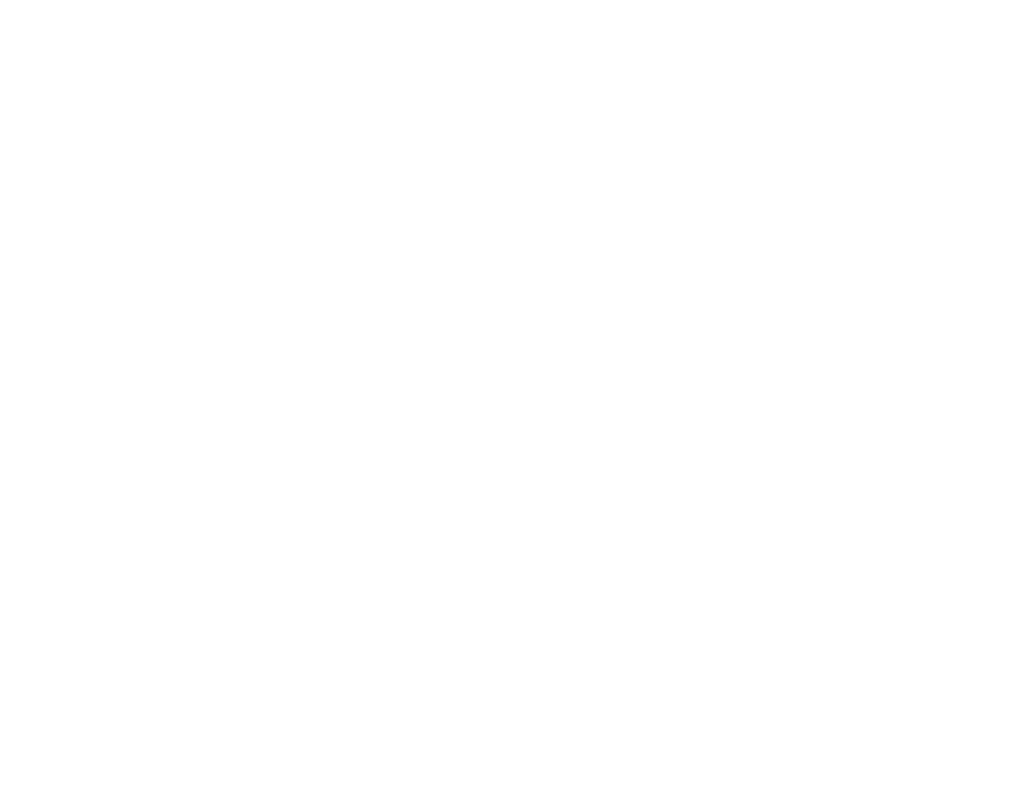
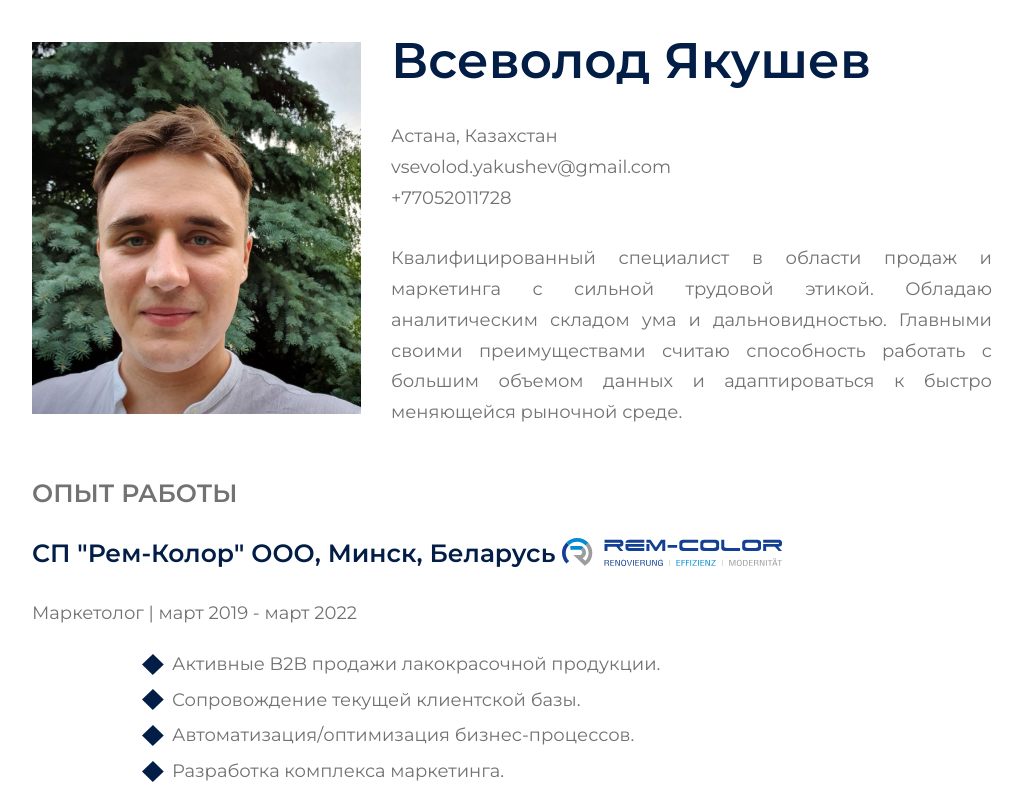
Before and after one commit to VsevolodYakushev/rsschool-cv, a plain HTML site: page index.html in a window 1280 px wide. Shown: the whole page, without its empty margins (128-1150 px from the left). Drawn offline with Linux system fonts and the light colour scheme.

Commit message:
feat: add basic layout and add two block: about, job_experience

```diff
--- a/index.html
+++ b/index.html
@@ -6,11 +6,54 @@
     <link rel = "stylesheet" href="style.css">
     <meta http-equiv="X-UA-Compatible" content="IE=edge">
         <meta name="viewport" content="width=device-width, initial-scale=1.0">
-       <link href="https://fonts.googleapis.com/css?family=Montserrat:regular,500,600,700,800&display=swap" rel="stylesheet" />
-        <title>Relvise</title>
+        <link href="https://fonts.googleapis.com/css?family=Montserrat:100,200,300,regular,500,600,700,800,900,100italic,200italic,300italic,italic,500italic,600italic,700italic,800italic,900italic" rel="stylesheet" />        <title>Relvise</title>
 </head>
 <body>
     <div class="wrapper">
+        <div class="container">
+            <div class="about">
+                <div class="about__row">
+                    <div class="main__photo">
+                        <img src="./img/My_photo.jpg" alt="" class="photo">
+                    </div>
+                    <div class="about__main__inforamation">
+                        <div class="title">
+                            Всеволод Якушев
+                        </div>
+                        <div class="contact">
+                            <p>Астана, Казахстан</p>
+                            <p>vsevolod.yakushev@gmail.com </p>
+                            <p>+77052011728</p>
+
+                            </div>
+                        <div class="about_me">Квалифицированный специалист в области продаж и маркетинга с сильной трудовой этикой. Обладаю аналитическим складом ума и дальновидностью. Главными своими преимуществами считаю способность работать с большим объемом данных и адаптироваться к быстро меняющейся рыночной среде.</div>
+                    </div>
+                </div>
+            </div>
+            <div class="job_experience">
+            <div class="job_experience__row">
+                <div class="job_experience_title title_project">
+                    <p>Опыт работы</p>
+                </div>
+                <div class="job_experience_name_of_company">
+                    <p>СП "Рем-Колор" ООО, Минск, Беларусь
+                        <a><img src="./img/Logo_Rem-Color.svg" alt=""></p>
+
+                </div>
+                <div class="job_experience_subtitle font_body">
+                    <p>Маркетолог | март 2019 - март 2022</p>
+                </div>
+                <div class = "job_experience_responsibilities">
+                    <nav class="responsibilities font_body">
+                        <li>Активные B2B продажи лакокрасочной продукции.</li>
+                        <li>Сопровождение текущей клиентской базы.</li>
+                        <li>Автоматизация/оптимизация бизнес-процессов.</li>
+                        <li>Разработка комплекса маркетинга.</li>
+                    </nav>
+                </div>
+            </div>
+            </div>
         </div>
+    </div>
 </body>
 </html>
--- a/style.css
+++ b/style.css
@@ -7,6 +7,7 @@
   border: 0;
   box-sizing: border-box;
 }
+
 a {
   text-decoration: none;
 }
@@ -31,3 +32,112 @@ html,body {
   overflow: hidden;
 }
 /*-----------------------------обнуление---------------------------*/
+/*-----------------------------about---------------------------*/
+.body{
+
+
+}
+.title_project{
+    font-family: 'Montserrat';
+    font-style: normal;
+    font-weight: 600;
+    font-size: 25px;
+    line-height: 30px;
+    text-transform: uppercase;
+    color: #727272;
+}
+.font_body{
+font-family: 'Montserrat';
+font-style: normal;
+font-weight: 400;
+font-size: 18px;
+line-height: 171%;
+text-align: justify;
+color: #727272;
+}
+.container {
+    max-width: 960px;
+    margin: 0px auto;
+}
+.about {
+    padding: 30px 0px 20px 0px;
+
+}
+.about__row {
+    display: flex;
+
+}
+.main__photo {
+
+}
+ img.photo {
+    padding: 12px 0px 0px 0px;
+}
+.about__main__inforamation {
+    margin: 0px 0px 0px 30px;
+}
+.title {
+
+font-family: 'Montserrat';
+font-style: normal;
+font-weight: 600;
+font-size: 50px;
+line-height: 61px;
+color: #021E46;
+padding: 0px 0px 30px 0px;
+}
+.contact {
+   padding: 0px 0px 30px 0px;
+font-family: 'Montserrat';
+font-style: normal;
+font-weight: 400;
+font-size: 18px;
+line-height: 171%;
+color: #727272;
+}
+.about_me {
+   padding: 0px 0px 30px 0px;
+   padding: 0px 0px 30px 0px;
+   font-family: 'Montserrat';
+   font-style: normal;
+   font-weight: 400;
+   font-size: 18px;
+   line-height: 171%;
+   color: #727272;
+   text-align:justify;
+
+}
+/*-----------------------------job_experience__row---------------------------*/
+.job_experience {
+}
+.job_experience__row {
+}
+
+.job_experience_title {
+    margin: 0px 0px 30px 0px;
+}
+.job_experience_name_of_company p {
+font-family: 'Montserrat';
+font-style: normal;
+font-weight: 600;
+font-size: 25px;
+line-height: 30px;
+color: #021E46;
+margin: 0px 0px 30px 0px;
+}
+.job_experience_subtitle {
+    margin: 0px 0px 20px 0px;
+}
+.job_experience_responsibilities {
+    margin: 0px 0px 0px 110px;
+
+}
+
+.job_experience_responsibilities li {
+    background: url(/rsschool-cv/img/Vector.svg) left no-repeat;
+    padding: 0px 0px 0px 30px;
+    margin: 0px 0px 5px 0px;
+}
+.responsibilities {
+}
+/*-----------------------------job_experience__row---------------------------*/
```
Also changed, not shown: img/IELTS_logo.svg.png (added), img/Logo_Rem-Color.svg (added), img/My_photo.jpg (added), img/Vector.svg (added), img/bsuir_logo.png (added), img/git.svg (added), img/google_sertificat_logo.png (added), img/rs_school_logo.svg (added).
